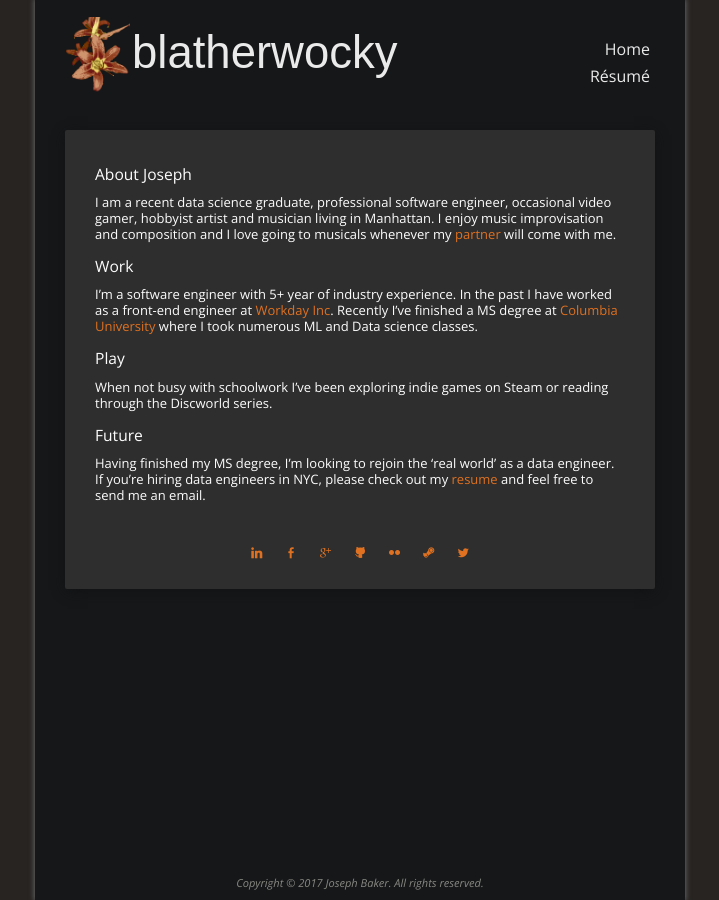
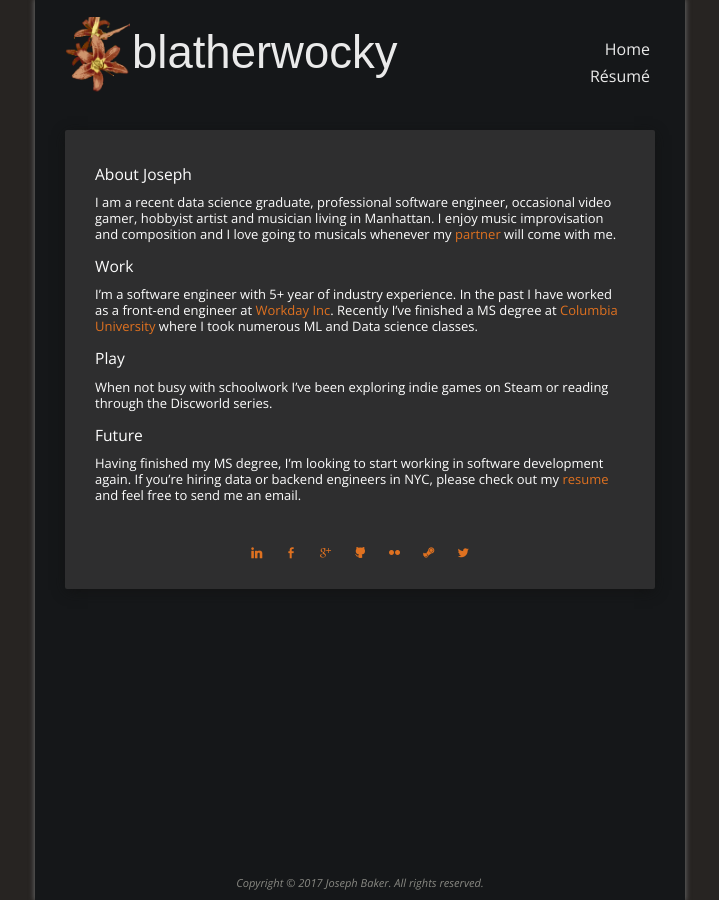
Before and after one commit to blatherwock/blatherwock.github.com, a Jekyll site: the page built from index.md, in a window 1280 px wide. Shown: the whole page, without its empty margins (280-999 px from the left). Built offline with Jekyll 4.4.1, drawn with Linux system fonts in a browser that asks for light colours; some web fonts are replaced.

Commit message:
Update index.md

```diff
--- a/index.md
+++ b/index.md
@@ -24,7 +24,7 @@ When not busy with schoolwork I've been exploring indie games on Steam or readin
 
 Future
 ------
-Having finished my MS degree, I'm looking to rejoin the 'real world' as a data engineer. If you're hiring data engineers in NYC, please check out my [resume][resume] and feel free to send me an email.
+Having finished my MS degree, I'm looking to start working in software development again. If you're hiring data or backend engineers in NYC, please check out my [resume][resume] and feel free to send me an email.
 
 
 <ul>
```
